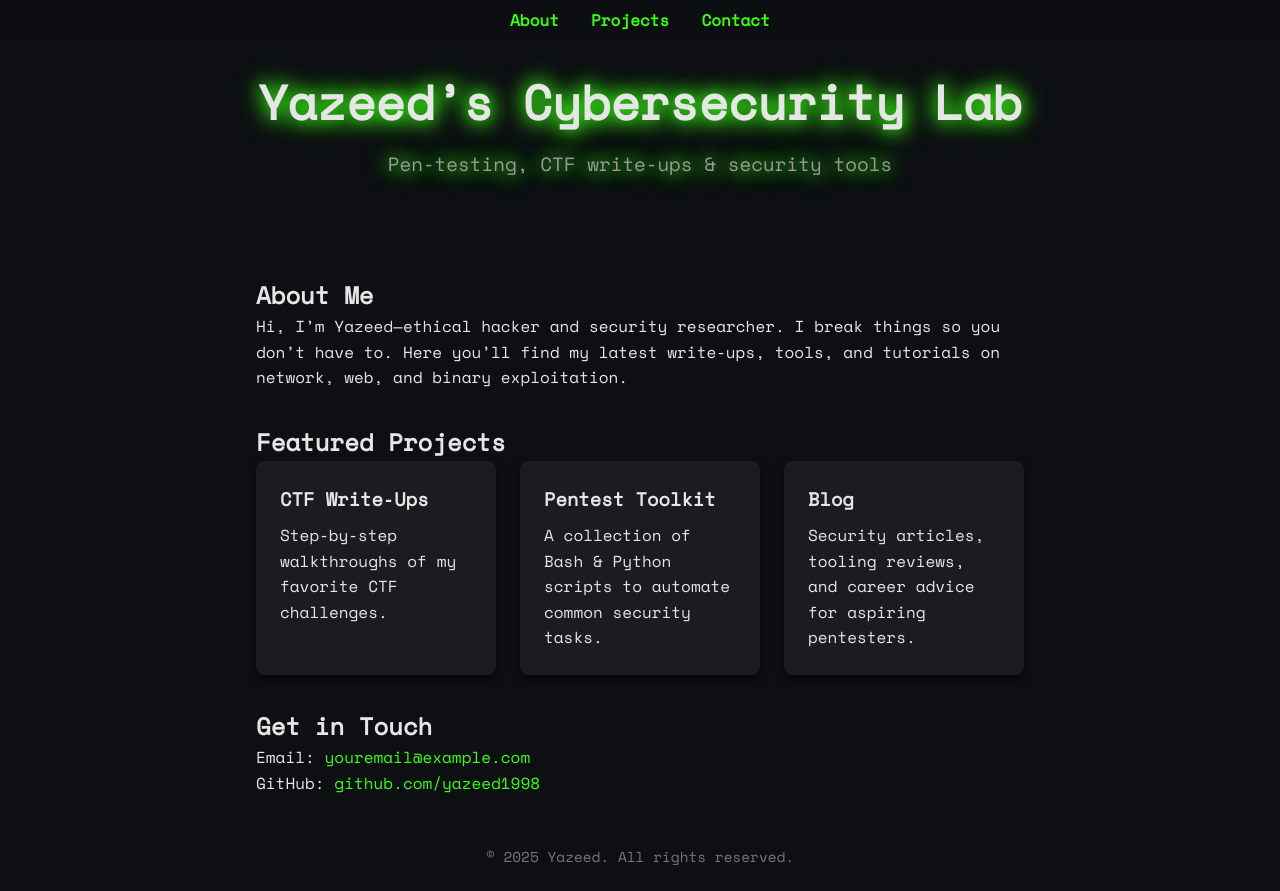
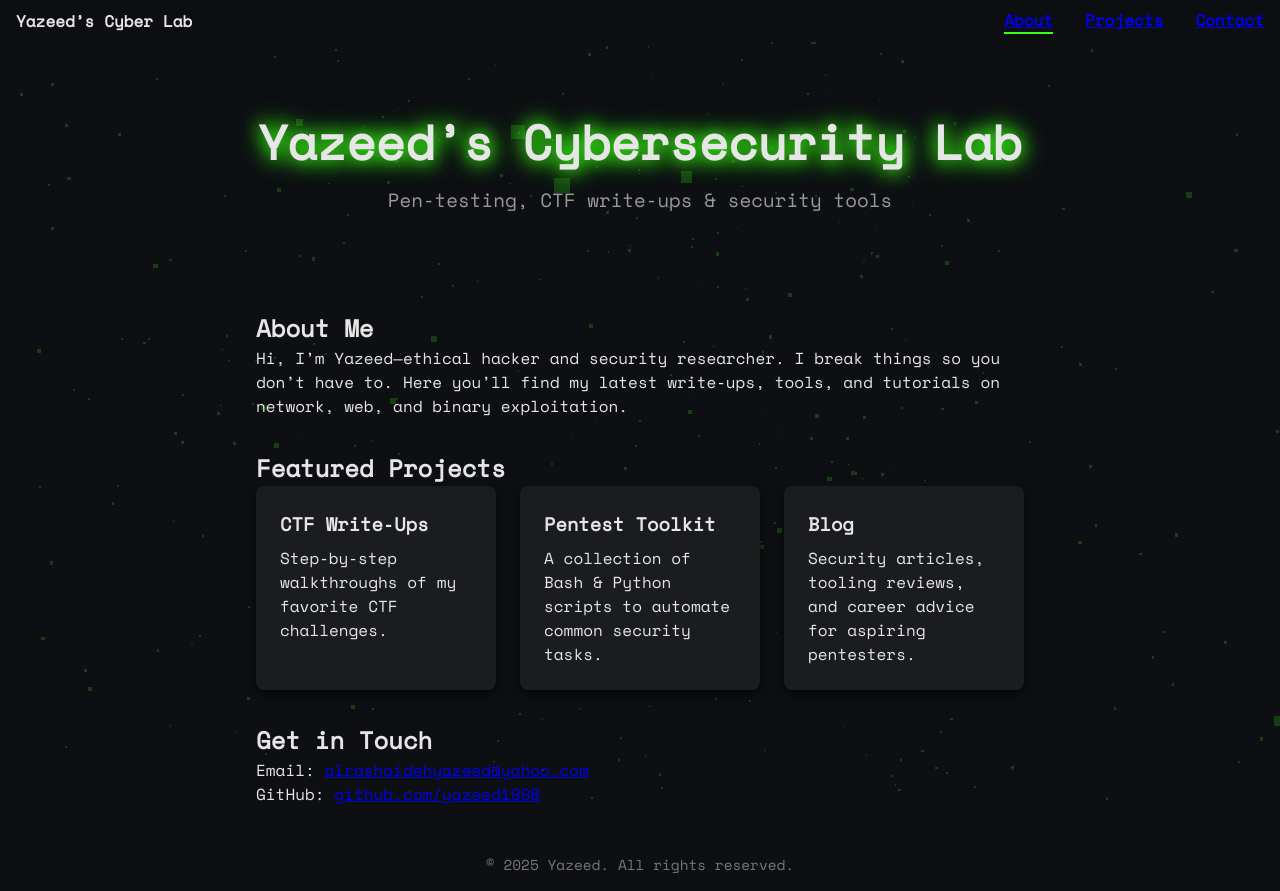
Before and after one commit to yazeed1998/yazeed1998.github.io, a plain HTML site: page index.html in a window 1280 px wide. Drawn offline with nearby package versions, Linux system fonts and the light colour scheme.

Commit message:
index.html

```diff
--- a/index.html
+++ b/index.html
@@ -1,67 +1,73 @@
 <!DOCTYPE html>
 <html lang="en">
 <head>
+  <!-- Enhanced Cybersecurity Lab with 3D Background & GSAP Animations -->
   <meta charset="UTF-8">
   <meta name="viewport" content="width=device-width, initial-scale=1">
   <title>Cybersecurity by Yazeed</title>
   <!-- Google Font -->
   <link href="https://fonts.googleapis.com/css2?family=Space+Mono&display=swap" rel="stylesheet">
   <style>
-    /* Reset & base */
+    /* ==== Theme Variables & Reset ==== */
+    :root {
+      --bg: #0d0f12;
+      --text: #e6e6e6;
+      --subtext: #9a9a9a;
+      --accent: #39ff14;
+      --card-bg: #1a1c20;
+    }
     * { margin: 0; padding: 0; box-sizing: border-box; }
-    body {
-      background: #0d0f12;
-      color: #e6e6e6;
-      font-family: 'Space Mono', monospace;
-      line-height: 1.6;
+    html { scroll-behavior: smooth; }
+    body { background: var(--bg); color: var(--text); font-family: 'Space Mono', monospace; overflow-x: hidden; }
+
+    /* ==== Fullscreen Canvas ==== */
+    #bg-canvas { position: fixed; top: 0; left: 0; width: 100%; height: 100%; z-index: -1; }
+
+    /* ==== Navigation ==== */
+    nav { position: sticky; top: 0; width: 100%; background: rgba(13,15,18,0.9); display: flex; align-items: center; justify-content: space-between; padding: 0.5rem 1rem; backdrop-filter: blur(5px); z-index: 100; }
+    .logo { font-weight: bold; }
+    .nav-links { display: flex; gap: 2rem; }
+    #menu-btn { display: none; font-size: 1.5rem; background: none; border: none; cursor: pointer; color: var(--accent); }
+    nav a { font-weight: bold; }
+    nav a.active { border-bottom: 2px solid var(--accent); }
+    @media (max-width: 600px) {
+      #menu-btn { display: block; }
+      .nav-links { position: absolute; top: 100%; left: 0; width: 100%; flex-direction: column; background: rgba(13,15,18,0.95); display: none; }
+      .nav-links.open { display: flex; }
+      .nav-links a { padding: 1rem; }
     }
-    a { color: #39ff14; text-decoration: none; }
-    a:hover { text-decoration: underline; }
-    header {
-      text-align: center; padding: 4rem 1rem;
-      animation: glow 1.5s ease-in-out infinite alternate;
-    }
-    h1 { font-size: 3rem; margin-bottom: 0.5rem; }
-    p.subtitle { font-size: 1.2rem; color: #9a9a9a; }
 
-    /* Navigation */
-    nav {
-      position: fixed; top: 0; width: 100%; background: rgba(13,15,18,0.9);
-      padding: 0.5rem 1rem; display: flex; justify-content: center; gap: 2rem;
-      backdrop-filter: blur(5px);
-    }
-    nav a { font-weight: bold; }
+    /* ==== Header ==== */
+    header { text-align: center; padding: 4rem 1rem; }
+    h1 { font-size: 3rem; margin-bottom: 0.5rem; animation: glow 1.5s ease-in-out infinite alternate; }
+    p.subtitle { font-size: 1.2rem; color: var(--subtext); }
 
-    /* Sections */
-    section {
-      max-width: 800px; margin: 2rem auto; padding: 0 1rem;
-    }
+    /* ==== Sections ==== */
+    section { max-width: 800px; margin: 2rem auto; padding: 0 1rem; }
     .features { display: grid; grid-template-columns: repeat(auto-fit, minmax(220px,1fr)); gap: 1.5rem; }
-    .card {
-      background: #1a1c20; padding: 1.5rem; border-radius: 0.5rem;
-      box-shadow: 0 4px 10px rgba(0,0,0,0.7);
-    }
+    .card { background: var(--card-bg); padding: 1.5rem; border-radius: 0.5rem; box-shadow: 0 4px 10px rgba(0,0,0,0.7); }
     .card h3 { margin-bottom: 0.5rem; }
 
-    /* Footer */
-    footer {
-      text-align: center; padding: 1rem;
-      font-size: 0.9rem; color: #777;
-    }
+    /* ==== Footer ==== */
+    footer { text-align: center; padding: 1rem; font-size: 0.9rem; color: #777; }
 
-    /* Glow animation */
-    @keyframes glow {
-      from { text-shadow: 0 0 5px #39ff14, 0 0 10px #39ff14; }
-      to   { text-shadow: 0 0 20px #39ff14, 0 0 30px #39ff14; }
-    }
+    /* ==== Glow Animation ==== */
+    @keyframes glow { from { text-shadow: 0 0 5px var(--accent), 0 0 10px var(--accent); } to { text-shadow: 0 0 20px var(--accent), 0 0 30px var(--accent); } }
   </style>
 </head>
 <body>
 
+  <!-- 3D Animated Points Background -->
+  <canvas id="bg-canvas"></canvas>
+
   <nav>
-    <a href="#about">About</a>
-    <a href="#projects">Projects</a>
-    <a href="#contact">Contact</a>
+    <div class="logo">Yazeed’s Cyber Lab</div>
+    <button id="menu-btn">☰</button>
+    <div class="nav-links">
+      <a href="#about">About</a>
+      <a href="#projects">Projects</a>
+      <a href="#contact">Contact</a>
+    </div>
   </nav>
 
   <header>
@@ -94,13 +100,98 @@
 
   <section id="contact">
     <h2>Get in Touch</h2>
-    <p>Email: <a href="mailto:youremail@example.com">youremail@example.com</a></p>
+    <p>Email: <a href="mailto:alrashaidehyazeed@yahoo.com">alrashaidehyazeed@yahoo.com</a></p>
     <p>GitHub: <a href="https://github.com/yazeed1998">github.com/yazeed1998</a></p>
   </section>
 
   <footer>
-    <p>&copy; 2025 Yazeed. All rights reserved.</p>
+    <p>&copy; <span id="year"></span> Yazeed. All rights reserved.</p>
   </footer>
+
+  <!-- Libraries -->
+  <script src="https://cdnjs.cloudflare.com/ajax/libs/three.js/r134/three.min.js"></script>
+  <script src="https://cdnjs.cloudflare.com/ajax/libs/gsap/3.11.5/gsap.min.js"></script>
+  <script>
+    // ==== Dynamic Year ====
+    document.getElementById('year').textContent = new Date().getFullYear();
+
+    // ==== Mobile Menu Toggle ====
+    const menuBtn = document.getElementById('menu-btn');
+    const navLinks = document.querySelector('.nav-links');
+    menuBtn.addEventListener('click', () => navLinks.classList.toggle('open'));
+
+    // ==== Scroll-Spy Section Highlight ====
+    const sections = document.querySelectorAll('section');
+    const observer = new IntersectionObserver((entries) => {
+      entries.forEach(entry => {
+        const id = entry.target.id;
+        const link = document.querySelector(`nav a[href="#${id}"]`);
+        if (entry.isIntersecting) {
+          document.querySelectorAll('nav a').forEach(a => a.classList.remove('active'));
+          link.classList.add('active');
+        }
+      });
+    }, { threshold: 0.6 });
+    sections.forEach(sec => observer.observe(sec));
+
+    // ==== GSAP Launch Animations ====
+    window.addEventListener('load', () => {
+      gsap.from('nav', { y: -50, opacity: 0, duration: 1 });
+      gsap.from('header h1', { scale: 0.8, opacity: 0, duration: 1, delay: 0.5, ease: 'back.out(1.7)' });
+      gsap.from('.subtitle', { y: 20, opacity: 0, duration: 1, delay: 1 });
+      gsap.from('.features .card', { y: 50, opacity: 0, duration: 1, delay: 1.5, stagger: 0.2 });
+    });
+
+    // ==== Three.js Animated Points Background ====
+    const canvas = document.getElementById('bg-canvas');
+    const renderer = new THREE.WebGLRenderer({ canvas, alpha: true });
+    renderer.setSize(window.innerWidth, window.innerHeight);
+    const scene = new THREE.Scene();
+    const camera = new THREE.PerspectiveCamera(75, window.innerWidth/window.innerHeight, 0.1, 1000);
+    camera.position.z = 100;
+
+    // Create random points
+    const particleCount = 1000;
+    const positions = new Float32Array(particleCount * 3);
+    for (let i = 0; i < particleCount * 3; i++) positions[i] = (Math.random() - 0.5) * 400;
+    const geometry = new THREE.BufferGeometry();
+    geometry.setAttribute('position', new THREE.BufferAttribute(positions, 3));
+    const material = new THREE.PointsMaterial({ color: 0x39ff14, size: 1, transparent: true, opacity: 0.2 });
+    const particles = new THREE.Points(geometry, material);
+    scene.add(particles);
+
+    function animateBg() {
+      particles.rotation.y += 0.0005;
+      renderer.render(scene, camera);
+      requestAnimationFrame(animateBg);
+    }
+    animateBg();
+    window.addEventListener('resize', () => {
+      renderer.setSize(window.innerWidth, window.innerHeight);
+      camera.aspect = window.innerWidth/window.innerHeight;
+      camera.updateProjectionMatrix();
+    });
+  </script>
+
+  <!--
+    Deployment Note:
+    • To auto-deploy via GitHub Pages, add ".github/workflows/deploy.yml":
+
+      name: Deploy to GitHub Pages
+      on: [push]
+      jobs:
+        build:
+          runs-on: ubuntu-latest
+          steps:
+            - uses: actions/checkout@v2
+            - name: Deploy
+              uses: peaceiris/actions-gh-pages@v3
+              with:
+                github_token: ${{ secrets.GITHUB_TOKEN }}
+                publish_dir: ./
+
+    • Push to main branch and Pages will update.
+  -->
 
 </body>
 </html>
```
